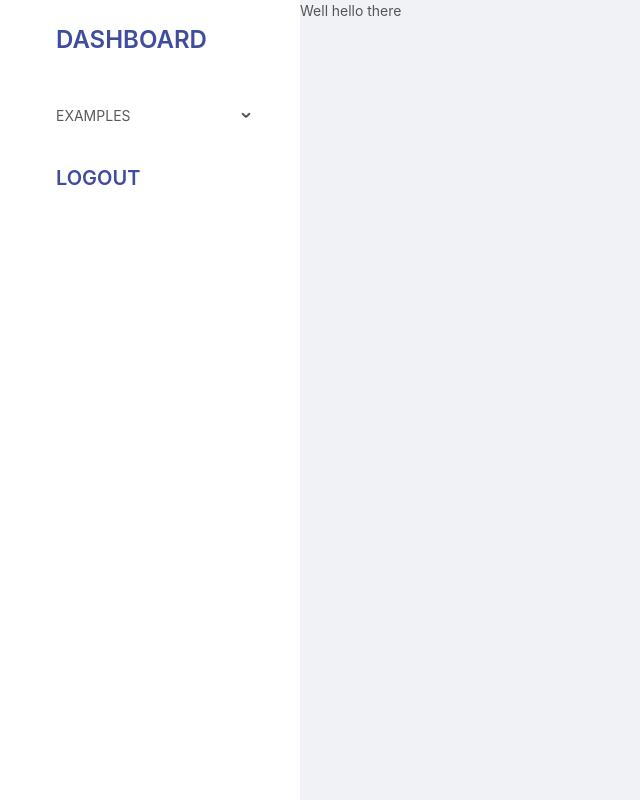
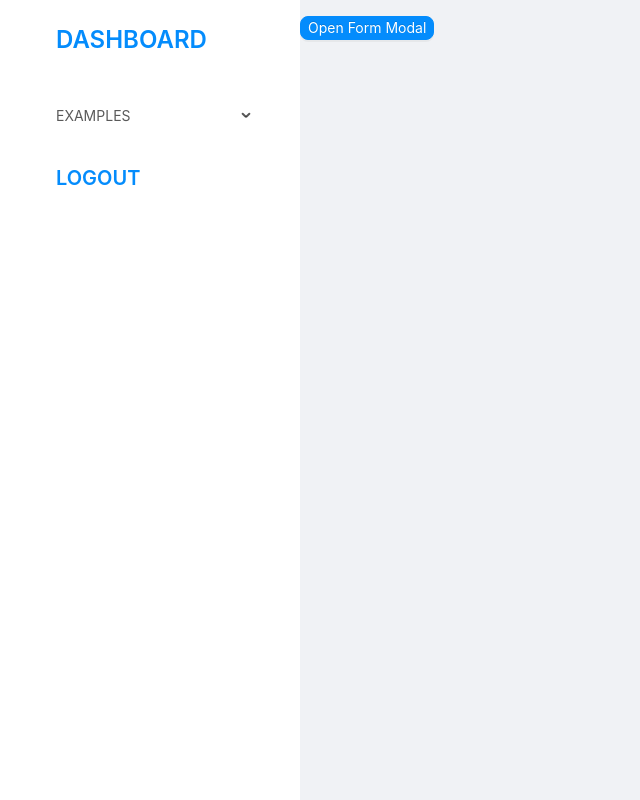
Before and after one commit to pandatech-cargo/frontend, a React (Create React App) app: page / in a window 1280 px wide. Both pictures are taken after a click on the button "Log In". Shown: the whole page, without its empty margins (0-640 px from the left). Built offline with nearby package versions, Linux system fonts and the light colour scheme.

Commit message:
Feature/modal component (#4)
* add form modal component

* change primary color

```diff
--- /dev/null
+++ b/src/components/PdFormModal/index.js
@@ -0,0 +1,37 @@
+import { Modal } from 'antd';
+
+import styles from './style.module.scss';
+
+import cs from 'classnames';
+
+/**
+ * @param {string} className classname for the component
+ * @param {boolean} loading to show spinner on button
+ * @param {function} onCancel function to call when clicking cancel button
+ * @param {function} onOk function to call when clicking ok button
+ * @param {boolean} open to display the modal
+ * @param {string} title the title of the modal
+ * @returns Ant Design Async Modal, see documentation https://ant.design/components/modal/
+ */
+export const PdFormModal = ({
+  children,
+  className,
+  loading,
+  onCancel,
+  onOk,
+  open = false,
+  title = "",
+  ...props
+}) => (
+    <Modal
+      title={title}
+      visible={open}
+      onOk={onOk}
+      confirmLoading={loading}
+      onCancel={onCancel}
+      className={cs(styles.formModal, className)}
+      {...props }
+    >
+    {children}
+    </Modal>
+);
--- /dev/null
+++ b/src/components/PdFormModal/style.module.scss
@@ -0,0 +1,2 @@
+.formModal {
+}
--- a/src/components/index.js
+++ b/src/components/index.js
@@ -7,3 +7,4 @@ export { NotAuthenticatedGuardRoute } from './guard/notAuthenticated';
 export { PdButton } from './PdButton';
 export { PdPageSpinner } from './PdPageSpinner';
 export { PdSidebar } from './PdSidebar';
+export { PdFormModal } from './PdFormModal';
--- a/src/config/antd.less
+++ b/src/config/antd.less
@@ -1,9 +1,8 @@
 @import '~antd/lib/style/themes/default.less';
 @import '~antd/dist/antd.less'; // Import Ant Design styles by less entry
 
-// Example to use homestory colorscheme
-@primary-color: #3F4C9F; // kirin theme color
-@link-color: #3F4C9F;
+@primary-color: #048cfc;
+@link-color: #048cfc;
 
 @success-color: #52c41a; // success state color
 @warning-color: #faad14; // warning state color
--- a/src/pages/dashboard/home/index.js
+++ b/src/pages/dashboard/home/index.js
@@ -1,5 +1,25 @@
-import { Layout } from 'antd';
+import { useState } from 'react';
+import { Col, Layout, Row } from 'antd';
+import { PdButton, PdFormModal } from 'components';
 
 export function Home() {
-  return <Layout className="pd-cms-home">Well hello there</Layout>;
+  const [openModal, setOpenModal] = useState(false)
+  return (
+  <Layout className="pd-cms-home">
+    <Row className="pd-margin-top-md">
+      <Col span={4}>
+        <PdButton type="primary" size="small" onClick={() => setOpenModal(true)}>Open Form Modal</PdButton>
+      </Col>
+    </Row>
+    <PdFormModal
+      title = "Add"
+      open={openModal}
+      onCancel={() => setOpenModal(false)}
+      onOk={() => {}}
+      loading={false}
+      className=""
+    >asfas
+    </PdFormModal>
+  </Layout>
+  )
 }
```
